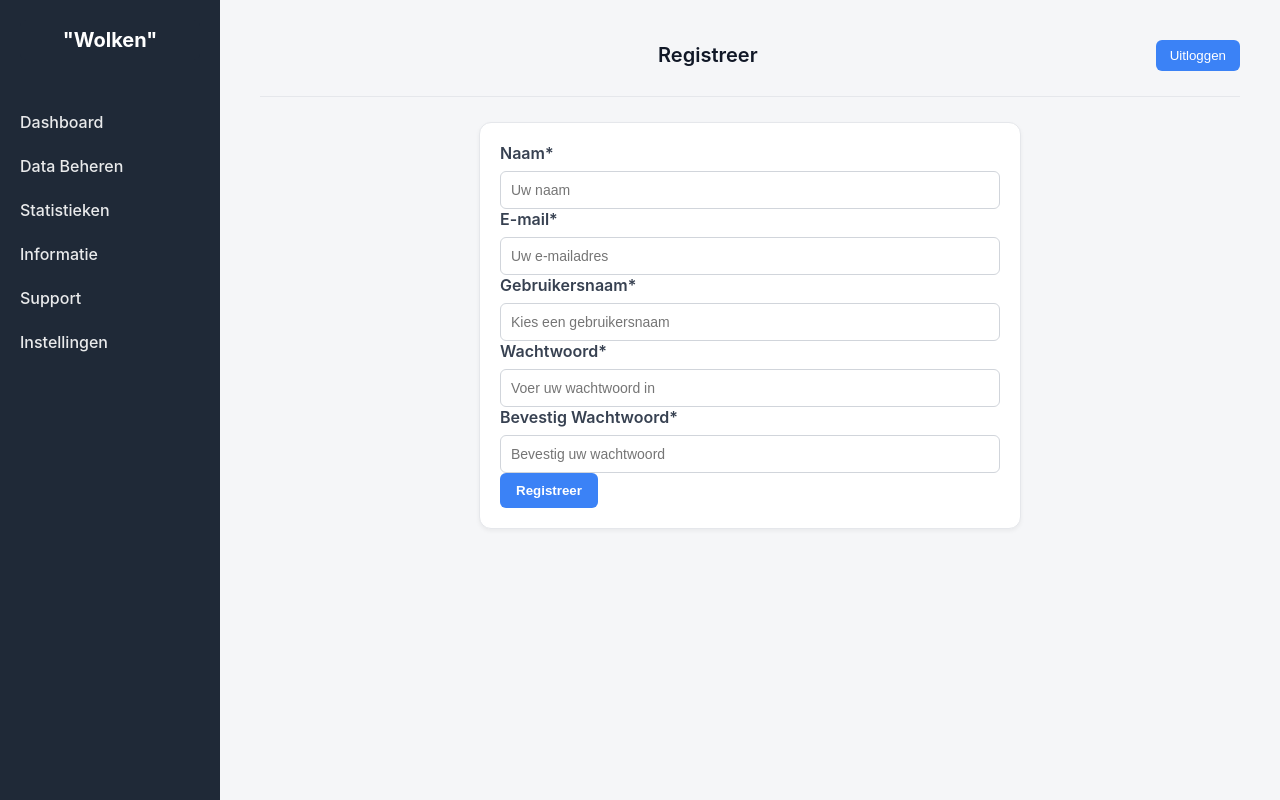
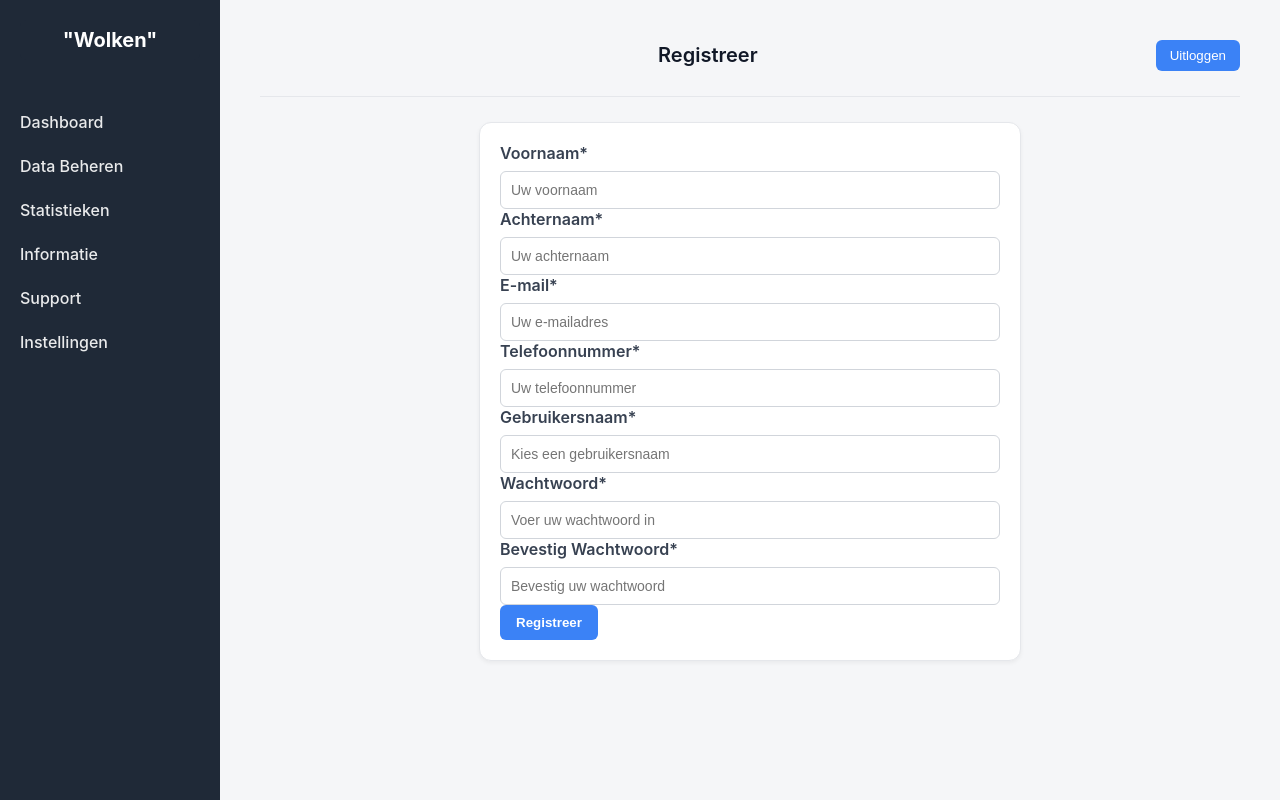
Before and after one commit to Joesra/dooyoogeequu34, a Flask app: page /registreer in a window 1280 px wide. Run offline with Flask 3, Linux system fonts and the light colour scheme.

Commit message:
Enhance registration and login forms with additional fields and improved layout

```diff
--- a/app/main/routes.py
+++ b/app/main/routes.py
@@ -58,18 +58,21 @@ def services():
 @bp.route("/registreer", methods={ 'GET', 'POST' })
 def registreer():
     if request.method == "POST":
+        voornaam = request.form["voornaam"]
+        achternaam = request.form["achternaam"]
+        email = request.form["email"]
+        telefoonnummer = request.form["telefoonnummer"]
         gebruikersnaam = request.form["gebruikersnaam"]
-        email = request.form["email"]
         wachtwoord = request.form["wachtwoord"]
 
         conn = get_db_connection()
         cursor = conn.cursor()
 
         query = """
-            INSERT INTO gebruikers (gebruikersnaam, email, wachtwoord)
-            VALUES (%s, %s, %s)
+            INSERT INTO user(Voornaam, achternaam, email, Telefoonnummer, gebruikersnaam, wachtwoord)
+            VALUES (%s, %s, %s, %s,  %s, %s)
         """
-        cursor.execute(query, (gebruikersnaam, email, wachtwoord))
+        cursor.execute(query, (voornaam, achternaam, email, telefoonnummer, gebruikersnaam, wachtwoord))
         conn.commit()
         cursor.close()
         conn.close()
--- a/app/static/css/style.css
+++ b/app/static/css/style.css
@@ -300,6 +300,8 @@ form label {
 form input[type="text"],
 form input[type="email"],
 form input[type="password"],
+form input[type="tel"],
+form input[type="number"],
 form textarea {
   width: 100%;
   padding: 10px;
--- a/app/templates/registreer.html
+++ b/app/templates/registreer.html
@@ -8,15 +8,21 @@
   <p> <div class="form-container">
                 <form method="POST" action="/registreer" class="registreer-form">
                     <div class="form-group">
-                        <label for="naam">Naam*</label>
-                        <input type="text" id="naam" name="naam" required placeholder="Uw naam">
+                        <label for="voornaam">Voornaam*</label>
+                        <input type="text" id="voornaam" name="voornaam" required placeholder="Uw voornaam">
                     </div>
-
+                    <div class="form-group">
+                        <label for="achternaam">Achternaam*</label>
+                        <input type="text" id="achternaam" name="achternaam" required placeholder="Uw achternaam">
+                    </div>
                     <div class="form-group">
                         <label for="email">E-mail*</label>
                         <input type="email" id="email" name="email" required placeholder="Uw e-mailadres">
                     </div>
-
+                    <div class="form-group">
+                        <label for="telefoonnummer">Telefoonnummer*</label>
+                        <input type="tel" id="telefoonnummer" name="telefoonnummer" required placeholder="Uw telefoonnummer">
+                    </div>
                     <div class="form-group">
                         <label for="gebruikersnaam">Gebruikersnaam*</label>
                         <input type="text" id="gebruikersnaam" name="gebruikersnaam" required placeholder="Kies een gebruikersnaam">
```
Also changed, not shown: app/templates/login.html (+8 -2 lines).
